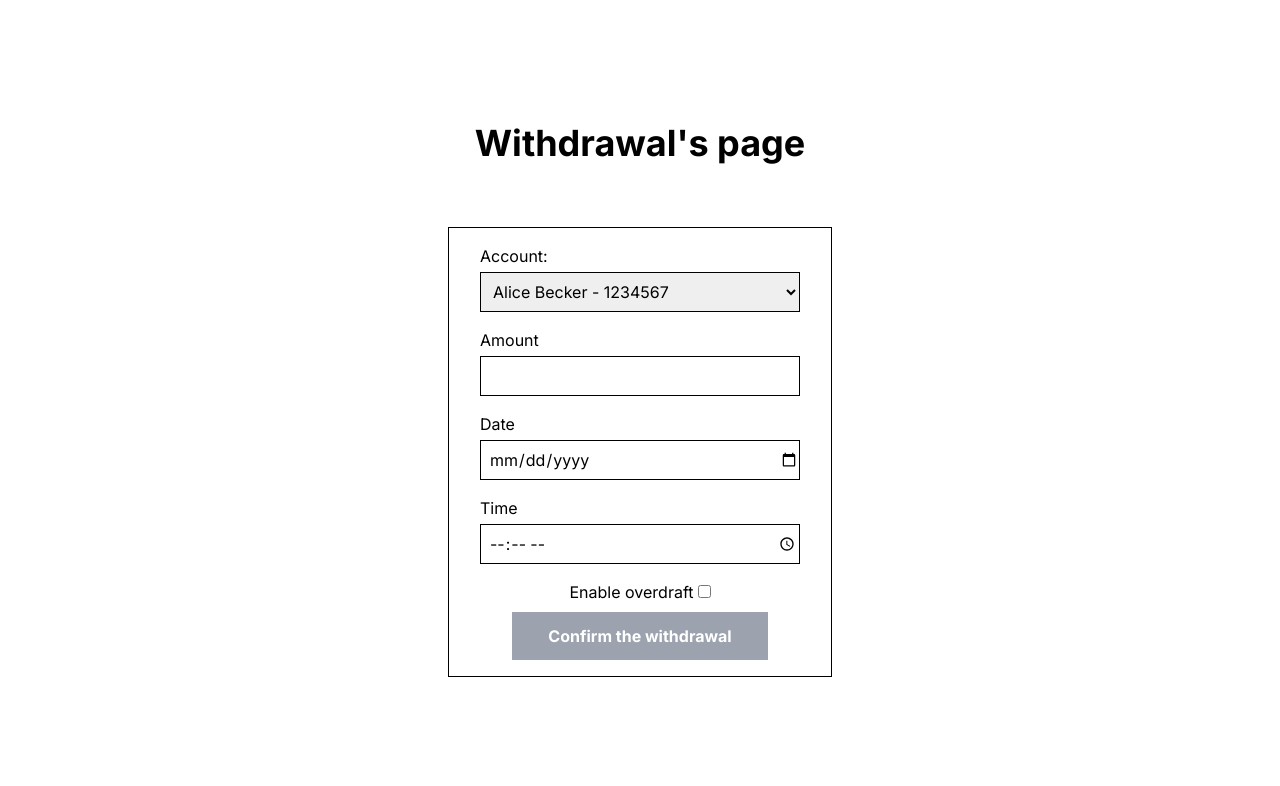
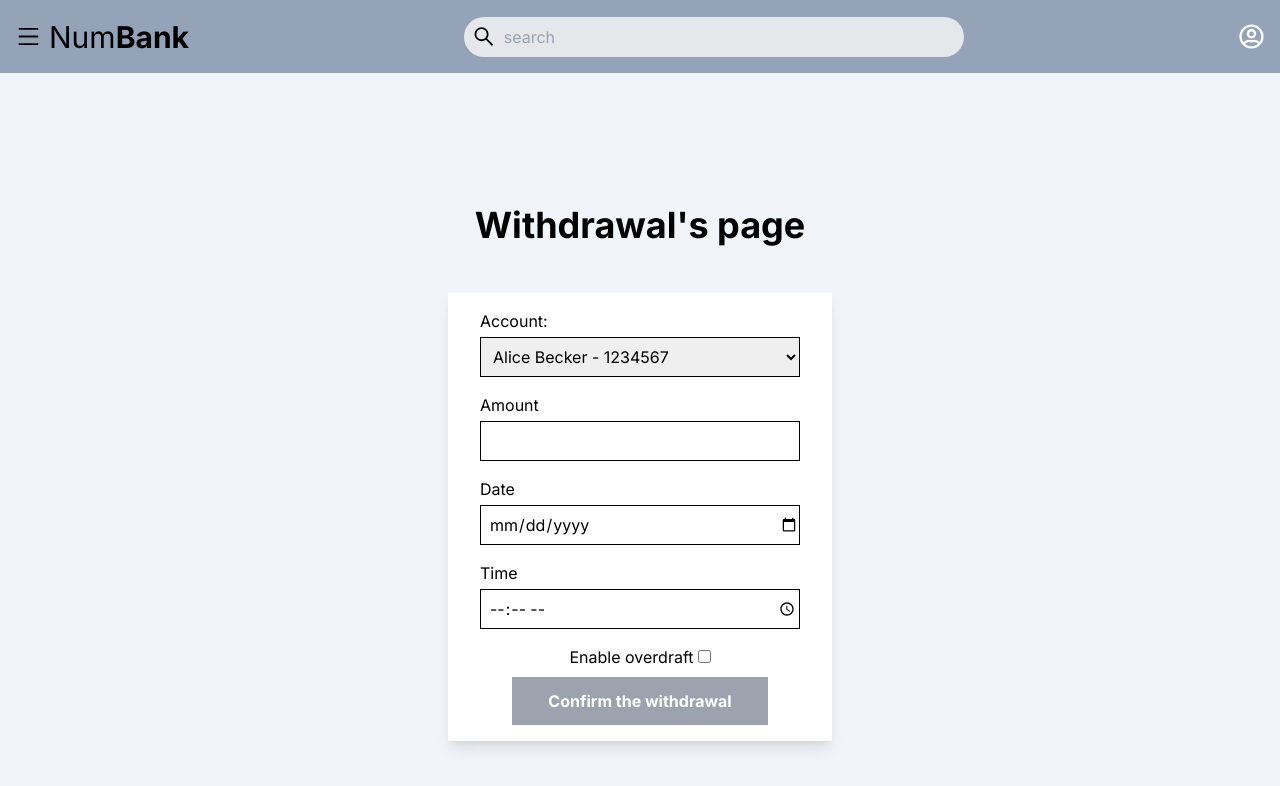
Before and after one commit to fandresenaravohary/Numbank, a Next.js app: page /withdrawal in a window 1280 px wide. Shown: the top 786 px of the page. Built offline with nearby package versions, Linux system fonts and the light colour scheme.

Commit message:
Feat: add TopNav to withdrawal'page

```diff
--- a/src/app/withdrawal/page.js
+++ b/src/app/withdrawal/page.js
@@ -1,3 +1,4 @@
+import TopNav from '@/components/TopNav'
 import WithdrawalForm from '@/components/WithdrawalForm'
 import React from 'react'
 
@@ -26,9 +27,12 @@ export default function Withdrawal() {
     }
   ]
   return (
-    <div className='flex flex-col justify-center items-center h-screen'>
-      <h1 className='text-4xl font-bold mb-16'>Withdrawal's page</h1>
-      <WithdrawalForm accounts={accounts}/>
+    <div>
+        <TopNav/>
+      <div className='flex flex-col justify-center items-center h-screen bg-slate-100'>
+        <h1 className='text-4xl font-bold mb-12'>Withdrawal's page</h1>
+        <WithdrawalForm accounts={accounts}/>
+      </div>
     </div>
   )
 }
--- a/src/components/TopNav.js
+++ b/src/components/TopNav.js
@@ -34,7 +34,7 @@ const TopNav = () => {
       </button>
       {sideNav ? (
         <div
-          className="bg-black/60 fixed w-full h-screen z-10 top-0 left-0"
+          className="bg-black/30 fixed w-full h-screen z-10 top-0 left-0"
           onClick={() => setSideNav(!sideNav)}
         ></div>
       ) : (
--- a/src/components/WithdrawalForm.js
+++ b/src/components/WithdrawalForm.js
@@ -48,8 +48,8 @@ const WithdrawalForm = ({ accounts, onSubmit }) => {
   };
 
   return (
-    <form onSubmit={handleSubmit}>
-      <div className="border border-black p-4 max-w-xl w-96 flex flex-col justify-center items-center">
+    <form onSubmit={handleSubmit} className="bg-white">
+      <div className="p-4 max-w-xl w-96 flex flex-col justify-center items-center shadow-lg">
         <div className="mb-4 flex flex-col">
           <label htmlFor="account">Account: </label>
           <select
```
